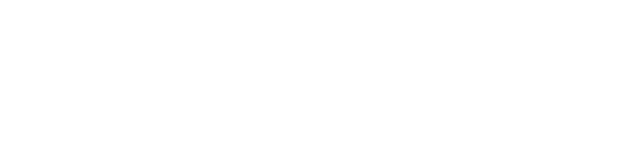
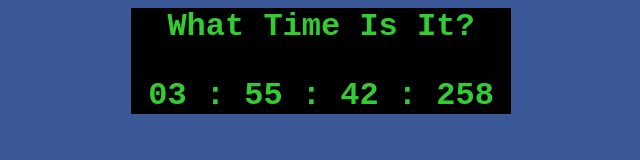
Before and after one commit to Kassim95/Clock, a plain HTML site: page index.html in a window 1280 px wide. Shown: the whole page, without its empty margins (319-959 px from the left). Drawn offline with Linux system fonts and the light colour scheme.

Commit message:
adding styling for clock

```diff
--- a/css/style.css
+++ b/css/style.css
@@ -0,0 +1,16 @@
+body {
+	background-color: #3b5998;
+}
+
+#clock {
+	background-color: black;
+	color: limegreen;
+	margin: 0 auto;
+	text-align: center;
+	width: 30%;
+	font-family: "Courier New", Courier;
+}
+
+h3 {
+	font-size: 2em;
+}
--- a/index.html
+++ b/index.html
@@ -6,6 +6,16 @@
 	<script src="js/script.js"></script>
 </head>
 <body>
-
+	<div id="clock">
+		<h1>What Time Is It?</h1>
+		<div>
+			<h3>
+				<span>03</span> :
+				<span>55</span> :
+				<span>42</span> :
+				<span>258</span>
+			</h3>
+		</div>
+	</div>
 </body>
 </html>
```
